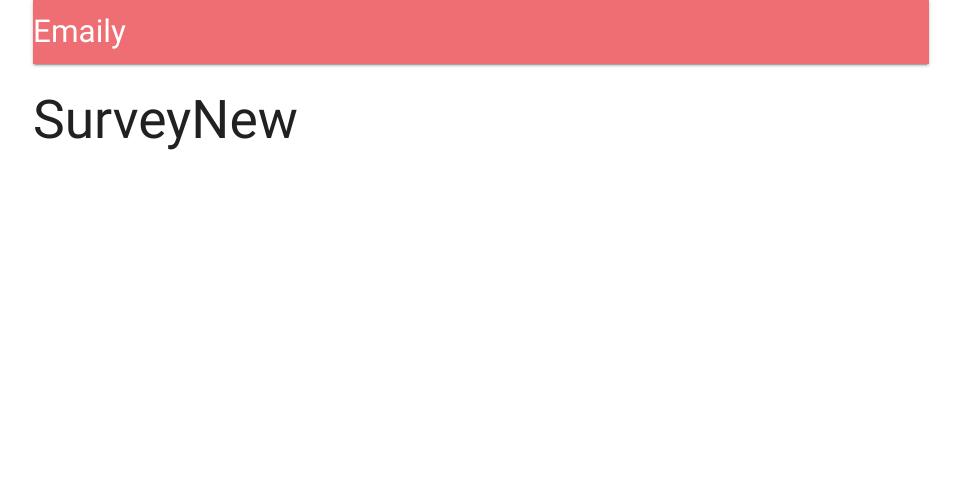
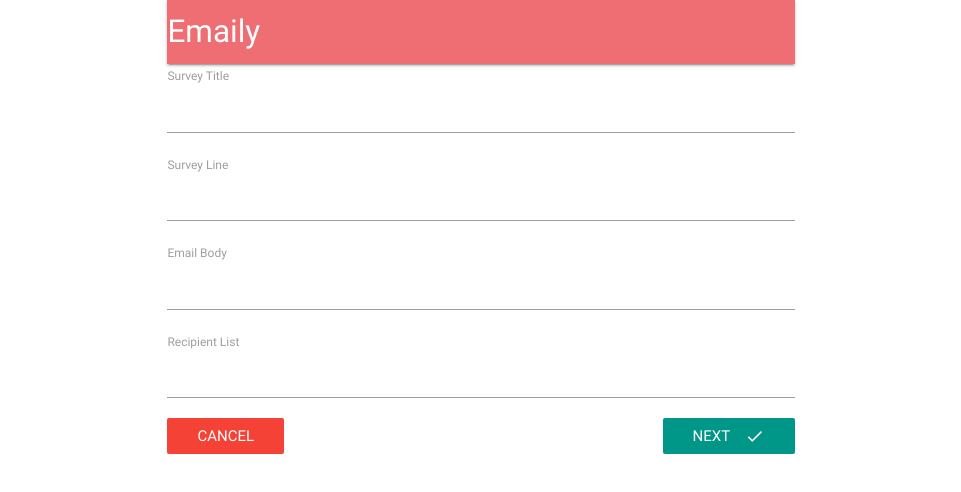
Before and after one commit to tinhochu/node-with-react, a React (Create React App) app in the folder client/: page /surveys/new in a window 1280 px wide. Shown: the top 492 px of the page, without its empty margins (159-1120 px from the left). Built offline with nearby package versions, Linux system fonts and the light colour scheme; no server answers.

Commit message:
survey forms

```diff
--- a/client/package.json
+++ b/client/package.json
@@ -20,6 +20,7 @@
 		"react-scripts": "1.1.1",
 		"react-stripe-checkout": "^2.6.3",
 		"redux": "^3.7.2",
+		"redux-form": "^7.3.0",
 		"redux-thunk": "^2.2.0"
 	},
 	"scripts": {
--- a/client/public/index.html
+++ b/client/public/index.html
@@ -10,6 +10,7 @@
     -->
     <link rel="manifest" href="%PUBLIC_URL%/manifest.json">
     <link rel="shortcut icon" href="%PUBLIC_URL%/favicon.ico">
+    <link href="https://fonts.googleapis.com/icon?family=Material+Icons" rel="stylesheet">
     <!--
       Notice the use of %PUBLIC_URL% in the tags above.
       It will be replaced with the URL of the `public` folder during the build.
@@ -19,7 +20,7 @@
       work correctly both with client-side routing and a non-root public URL.
       Learn how to configure a non-root public URL by running `npm run build`.
     -->
-    <title>React App</title>
+    <title>Emaily App</title>
   </head>
   <body>
     <noscript>
--- a/client/src/components/App.js
+++ b/client/src/components/App.js
@@ -6,8 +6,8 @@
 //Components
 import Header from './Header';
 import Landing from './Landing';
-const Dashboard = () => <h2>Dashboard</h2>;
-const SurveyNew = () => <h2>SurveyNew</h2>;
+import Dashboard from './Dashboard';
+import SurveyNew from './surveys/SurveyNew';
 
 class App extends Component {
 	componentDidMount() {
@@ -18,7 +18,7 @@
 		return (
 			<div className="container">
 				<BrowserRouter>
-					<div>
+					<div className="container">
 						<Header />
 						<Route exact path="/" component={Landing} />
 						<Route exact path="/surveys" component={Dashboard} />
--- /dev/null
+++ b/client/src/components/Dashboard.js
@@ -0,0 +1,17 @@
+import React from 'react';
+import { Link } from 'react-router-dom';
+
+const Dashboard = () => {
+	return (
+		<div>
+			Dashboard
+			<div className="fixed-action-btn">
+				<Link to="/surveys/new" className="btn-floating btn-large red">
+					<i class="large material-icons">add</i>
+				</Link>
+			</div>
+		</div>
+	);
+};
+
+export default Dashboard;
--- /dev/null
+++ b/client/src/components/surveys/SurveyField.js
@@ -0,0 +1,12 @@
+//SurveyField contains logic to render a single
+//label and text input
+import React from 'react';
+
+export default ({ input, label }) => {
+	return (
+		<div>
+			<label>{label}</label>
+			<input {...input} />
+		</div>
+	);
+};
--- /dev/null
+++ b/client/src/components/surveys/SurveyForm.js
@@ -0,0 +1,50 @@
+import _ from 'lodash';
+import React, { Component } from 'react';
+import { reduxForm, Field } from 'redux-form';
+import { Link } from 'react-router-dom';
+import SurveyField from './SurveyField';
+
+const FIELDS = [
+	{ label: 'Survey Title', name: 'title' },
+	{ label: 'Survey Line', name: 'subject' },
+	{ label: 'Email Body', name: 'body' },
+	{ label: 'Recipient List', name: 'emails' }
+];
+
+class SurveyForm extends Component {
+	renderFields() {
+		return _.map(FIELDS, ({ label, name }) => {
+			return (
+				<Field
+					component={SurveyField}
+					type="text"
+					name={name}
+					key={name}
+					label={label}
+				/>
+			);
+		});
+	}
+
+	render() {
+		return (
+			<div>
+				<form onSubmit={this.props.handleSubmit(values => console.log(values))}>
+					{this.renderFields()}
+
+					<Link to="/surveys" className="red btn-flat white-text">
+						Cancel
+					</Link>
+					<button type="submit" className="teal btn-flat right white-text">
+						Next
+						<i className="material-icons right">done</i>
+					</button>
+				</form>
+			</div>
+		);
+	}
+}
+
+export default reduxForm({
+	form: 'surveyForm'
+})(SurveyForm);
--- /dev/null
+++ b/client/src/components/surveys/SurveyNew.js
@@ -0,0 +1,15 @@
+//SurveyNew shows SurveyForm and SurveyReview
+import React, { Component } from 'react';
+import SurveyForm from './SurveyForm';
+
+class SurveyNew extends Component {
+	render() {
+		return (
+			<div>
+				<SurveyForm />
+			</div>
+		);
+	}
+}
+
+export default SurveyNew;
--- a/client/src/reducers/index.js
+++ b/client/src/reducers/index.js
@@ -1,6 +1,8 @@
 import { combineReducers } from 'redux';
+import { reducer as reduxForm } from 'redux-form';
 import authReducer from './authReducer';
 
 export default combineReducers({
-	auth: authReducer
+	auth: authReducer,
+	form: reduxForm
 });
```
Also changed, not shown: 1 other file (tests, documents, lock files or other folders).
